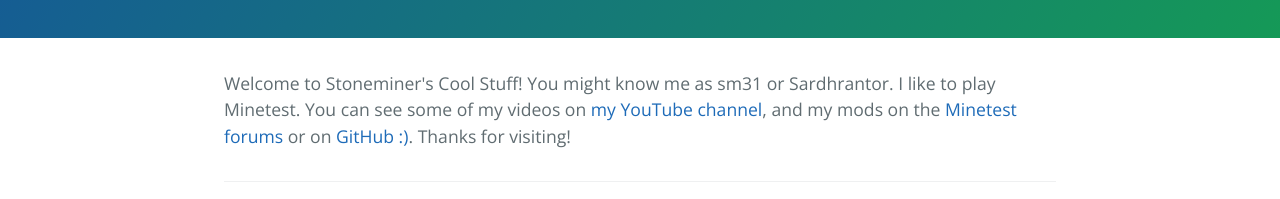
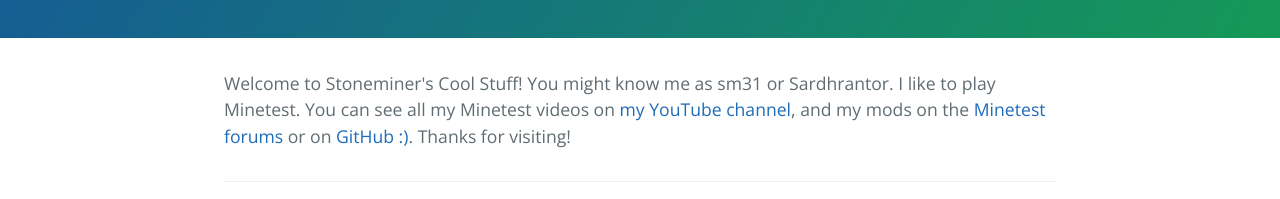
Before and after one commit to sm31/sm31.github.io, a plain HTML site: page index.html in a window 1280 px wide. Shown: the part 232-431 px from the top of the page. Drawn offline with nearby package versions, Linux system fonts and the light colour scheme.

Commit message:
Update index.html

```diff
--- a/index.html
+++ b/index.html
@@ -16,7 +16,7 @@
     </section>
 
     <section class="main-content">
-      <p>Welcome to Stoneminer's Cool Stuff! You might know me as sm31 or Sardhrantor. I like to play Minetest. You can see some of my videos on <a href="https://www.youtube.com/channel/UCfOqvKygoeIvqCU84pOYHsQ">my YouTube channel</a>, and my mods on the <a href="https://forum.minetest.net/search.php?keywords=&amp;terms=all&amp;author=stoneminer&amp;fid%5B%5D=11&amp;fid%5B%5D=13&amp;fid%5B%5D=15&amp;sc=1&amp;sf=titleonly&amp;sr=topics&amp;sk=t&amp;sd=d&amp;st=0&amp;ch=300&amp;t=0&amp;submit=Search">Minetest forums</a> or on <a href="https://github.com/sm31/repositories">GitHub :)</a>. Thanks for visiting!</p>
+      <p>Welcome to Stoneminer's Cool Stuff! You might know me as sm31 or Sardhrantor. I like to play Minetest. You can see all my Minetest videos on <a href="https://www.youtube.com/channel/UCfOqvKygoeIvqCU84pOYHsQ">my YouTube channel</a>, and my mods on the <a href="https://forum.minetest.net/search.php?keywords=&amp;terms=all&amp;author=stoneminer&amp;fid%5B%5D=11&amp;fid%5B%5D=13&amp;fid%5B%5D=15&amp;sc=1&amp;sf=titleonly&amp;sr=topics&amp;sk=t&amp;sd=d&amp;st=0&amp;ch=300&amp;t=0&amp;submit=Search">Minetest forums</a> or on <a href="https://github.com/sm31/repositories">GitHub :)</a>. Thanks for visiting!</p>
 
       <footer class="site-footer">
 
```
